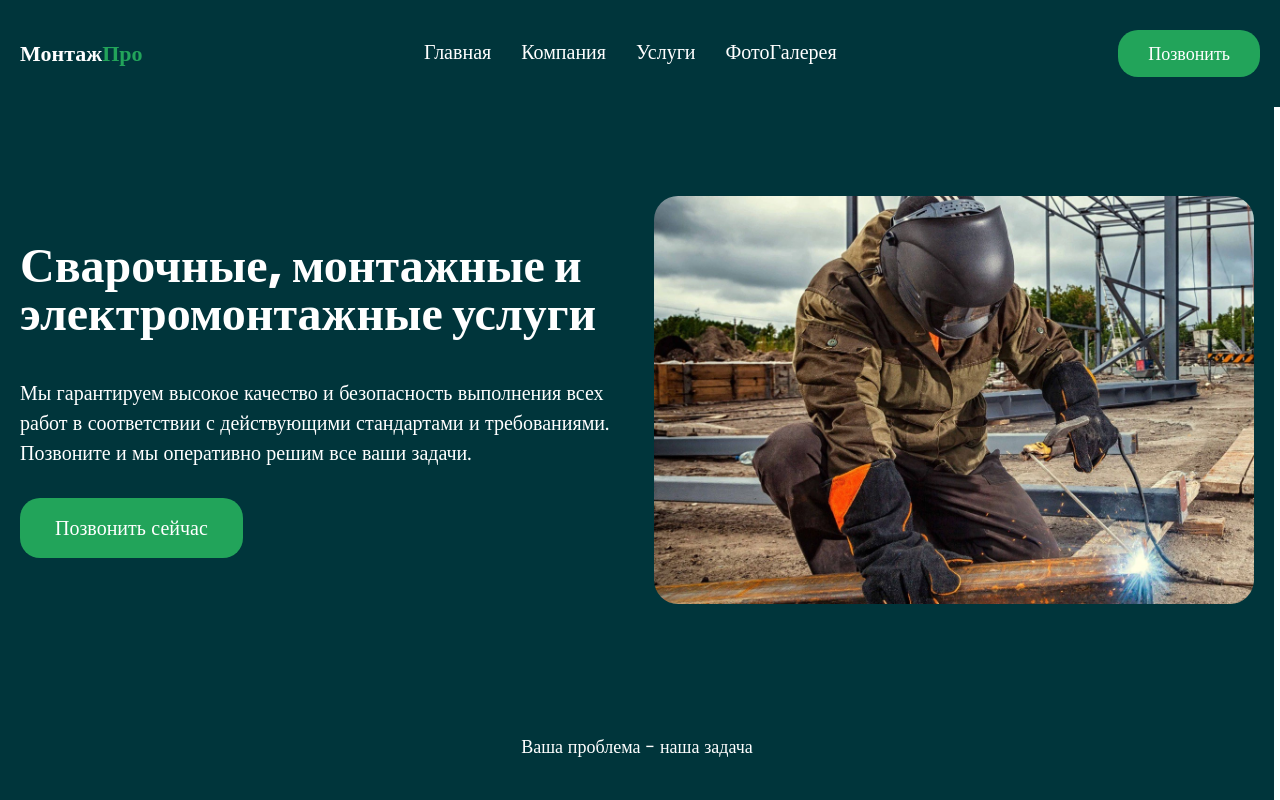
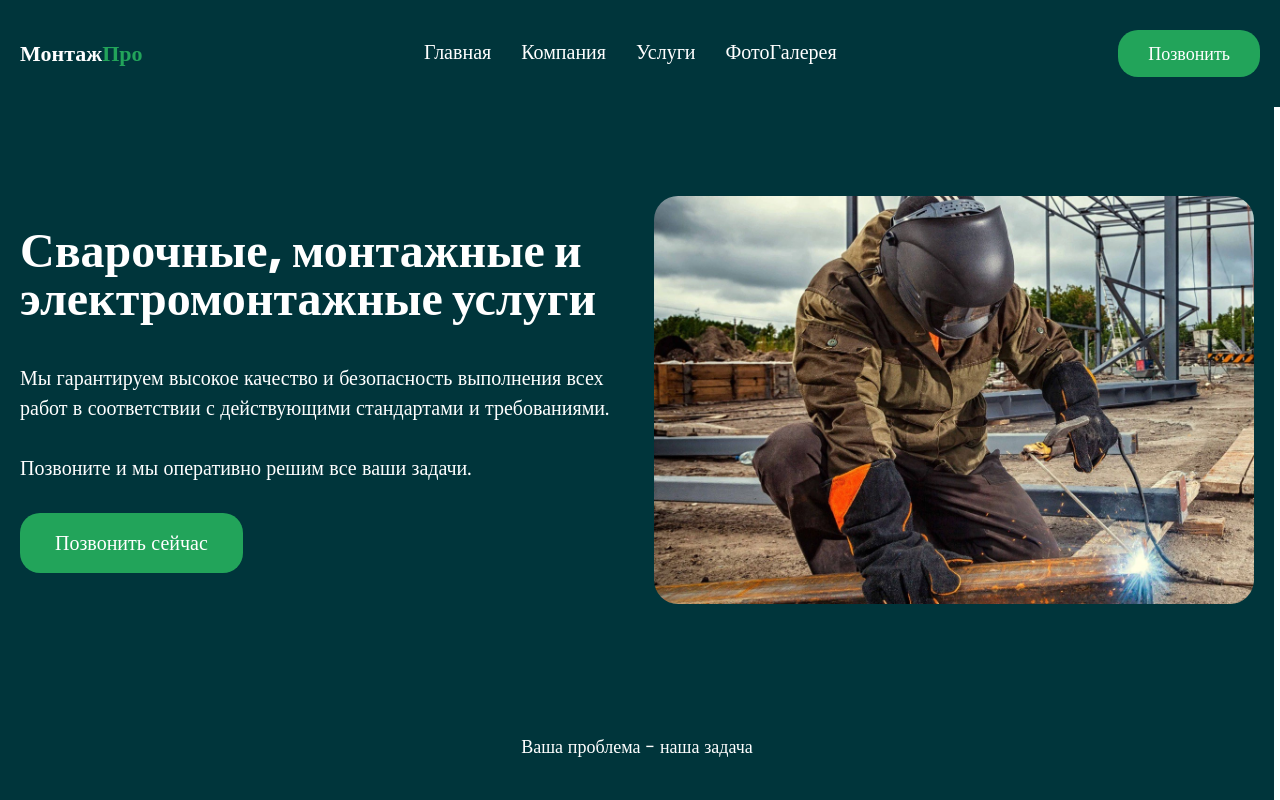
Before and after one commit to andzow/MontazhPro, a Nuxt app: page / in a window 1280 px wide. Shown: the top 800 px of the page. Built offline with nearby package versions, Linux system fonts and the light colour scheme.

Commit message:
Правки

```diff
--- a/components/Main/PrMain.vue
+++ b/components/Main/PrMain.vue
@@ -14,7 +14,8 @@ onMounted(() => {
         <div class="main__container">
             <div class="main__position">
                 <h1 class="main__title" data-aos="zoom-out-up" data-aos-delay="500">Сварочные, монтажные и электромонтажные услуги</h1>
-                <p class="main__text" data-aos="zoom-out-up" data-aos-delay="700">Мы гарантируем высокое качество и безопасность выполнения всех работ в соответствии с действующими стандартами и требованиями. Позвоните и мы оперативно решим все ваши задачи.</p>
+                <p class="main__text" data-aos="zoom-out-up" data-aos-delay="700">Мы гарантируем высокое качество и безопасность выполнения всех работ в соответствии с действующими стандартами и требованиями.</p>
+                <p class="main__text main__text_special">Позвоните и мы оперативно решим все ваши задачи.</p>
                 <a class="main__btn" data-aos="zoom-out-up" data-aos-delay="900" href="tel:+79642920280">Позвонить сейчас</a>
             </div>
             <div class="main__image">
@@ -143,6 +144,14 @@ onMounted(() => {
             line-height: 35px;
             margin-bottom: 15px;
         }
+
+        &__text_special {
+            display: none;
+        }
+
+        &__slogan {
+            display: none;
+        }
     }
 
     @media(max-width: 340px) {
```
